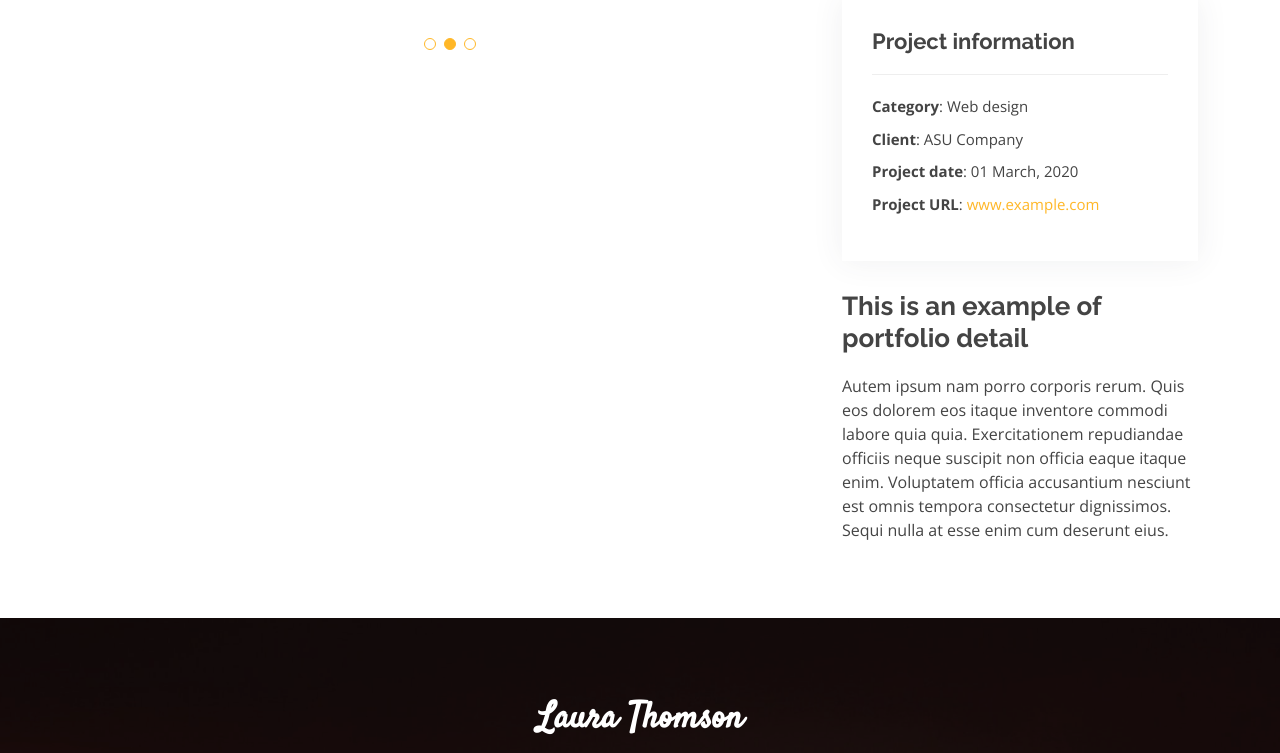
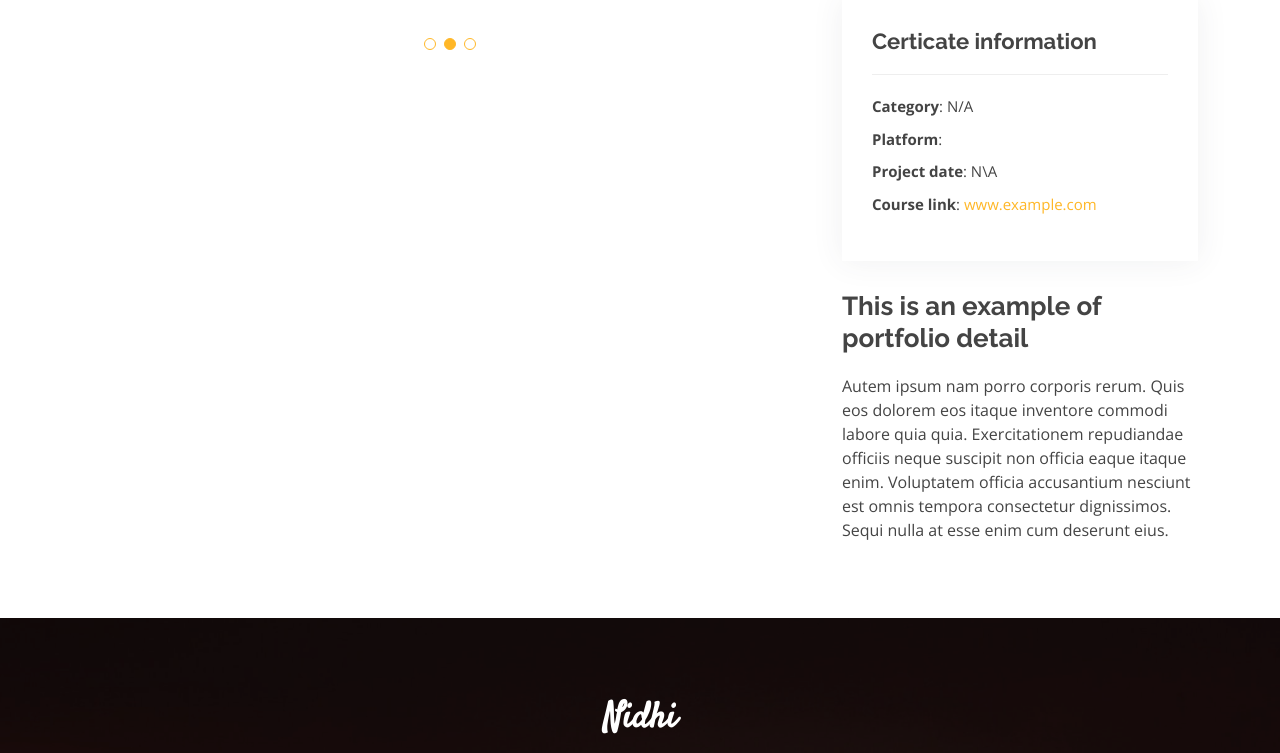
Before and after one commit to Nidhi-dwivedi/Personal-portfolio-website, a plain HTML site: page portfolio-details.html in a window 1280 px wide. Shown: the part 250-1003 px from the top of the page. Drawn offline with nearby package versions, Linux system fonts and the light colour scheme.

Commit message:
Update portfolio-details.html

```diff
--- a/portfolio-details.html
+++ b/portfolio-details.html
@@ -26,13 +26,6 @@
   <!-- Template Main CSS File -->
   <link href="assets/css/style.css" rel="stylesheet">
 
-  <!-- =======================================================
-  * Template Name: Laura
-  * Updated: Sep 18 2023 with Bootstrap v5.3.2
-  * Template URL: https://bootstrapmade.com/laura-free-creative-bootstrap-theme/
-  * Author: BootstrapMade.com
-  * License: https://bootstrapmade.com/license/
-  ======================================================== -->
 </head>
 
 <body>
@@ -118,12 +111,12 @@
 
           <div class="col-lg-4">
             <div class="portfolio-info">
-              <h3>Project information</h3>
+              <h3>Certicate information</h3>
               <ul>
-                <li><strong>Category</strong>: Web design</li>
-                <li><strong>Client</strong>: ASU Company</li>
-                <li><strong>Project date</strong>: 01 March, 2020</li>
-                <li><strong>Project URL</strong>: <a href="#">www.example.com</a></li>
+                <li><strong>Category</strong>: N/A</li>
+                <li><strong>Platform</strong>: </li>
+                <li><strong>Project date</strong>: N\A </li>
+                <li><strong>Course link</strong>: <a href="#">www.example.com</a></li>
               </ul>
             </div>
             <div class="portfolio-description">
@@ -144,8 +137,7 @@
   <!-- ======= Footer ======= -->
   <footer id="footer">
     <div class="container">
-      <h3>Laura Thomson</h3>
-      <p>Et aut eum quis fuga eos sunt ipsa nihil. Labore corporis magni eligendi fuga maxime saepe commodi placeat.</p>
+      <h3>Nidhi</h3>
       <div class="social-links">
         <a href="#" class="twitter"><i class="bx bxl-twitter"></i></a>
         <a href="#" class="facebook"><i class="bx bxl-facebook"></i></a>
@@ -154,7 +146,7 @@
         <a href="#" class="linkedin"><i class="bx bxl-linkedin"></i></a>
       </div>
       <div class="copyright">
-        &copy; Copyright <strong><span>Laura</span></strong>. All Rights Reserved
+        &copy; Copyright <strong><span>Nidhi</span></strong>. All Rights Reserved
       </div>
       <div class="credits">
         <!-- All the links in the footer should remain intact. -->
```
